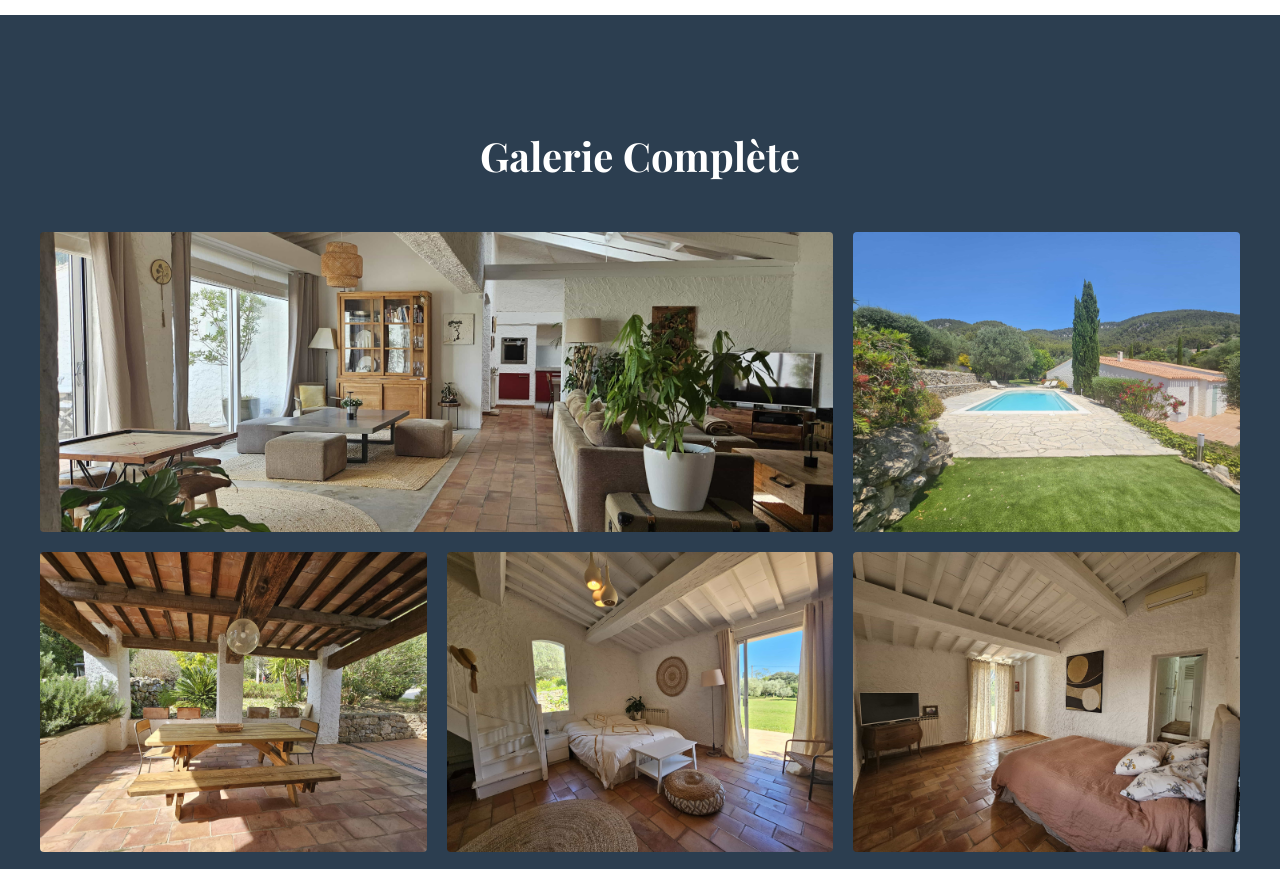
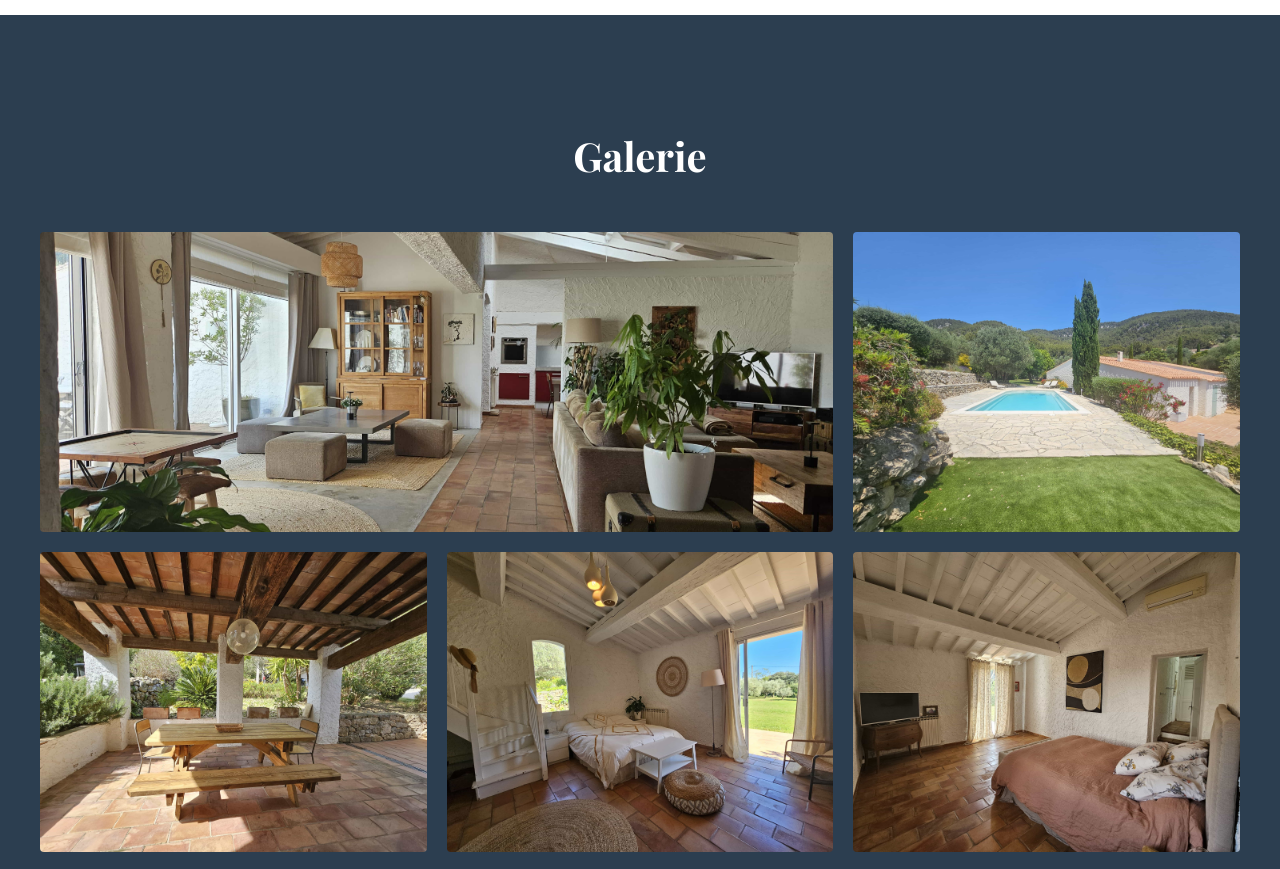
Before and after one commit to Saizog87/villa-sanary, a plain HTML site: page villa.html in a window 1280 px wide. Shown: the part 1400-2269 px from the top of the page. Drawn offline with nearby package versions, Linux system fonts and the light colour scheme; a web font is replaced by a local one.

Commit message:
Update villa.html

```diff
--- a/villa.html
+++ b/villa.html
@@ -99,7 +99,7 @@
     </section>
 
     <section class="gallery-section">
-        <h2>Galerie Complète</h2>
+        <h2>Galerie</h2>
         <div class="gallery-grid">
             <div class="gallery-item wide">
                 <img src="20250403_162550 20250403_162550.jpg.jpg" alt="Salon Grand Angle">
```
